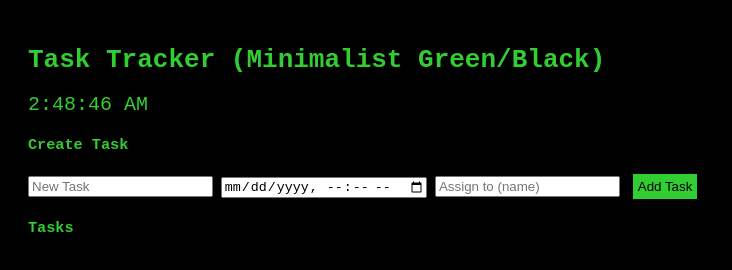
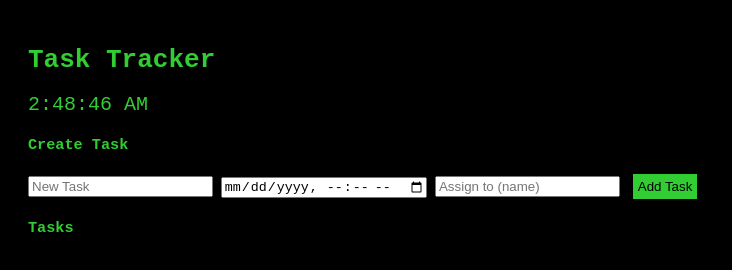
Before and after one commit to GarrettOlitsky/Task_Tracker, a plain HTML site: page index.html in a window 1280 px wide. Shown: the whole page, without its empty margins (0-732 px from the left). Drawn offline with Linux system fonts and the light colour scheme.

Commit message:
index.html

```diff
--- a/index.html
+++ b/index.html
@@ -39,7 +39,7 @@
   </style>
 </head>
 <body>
-  <h1>Task Tracker (Minimalist Green/Black)</h1>
+  <h1>Task Tracker</h1>
   <div id="clock"></div>
 
   <h3>Create Task</h3>
```
